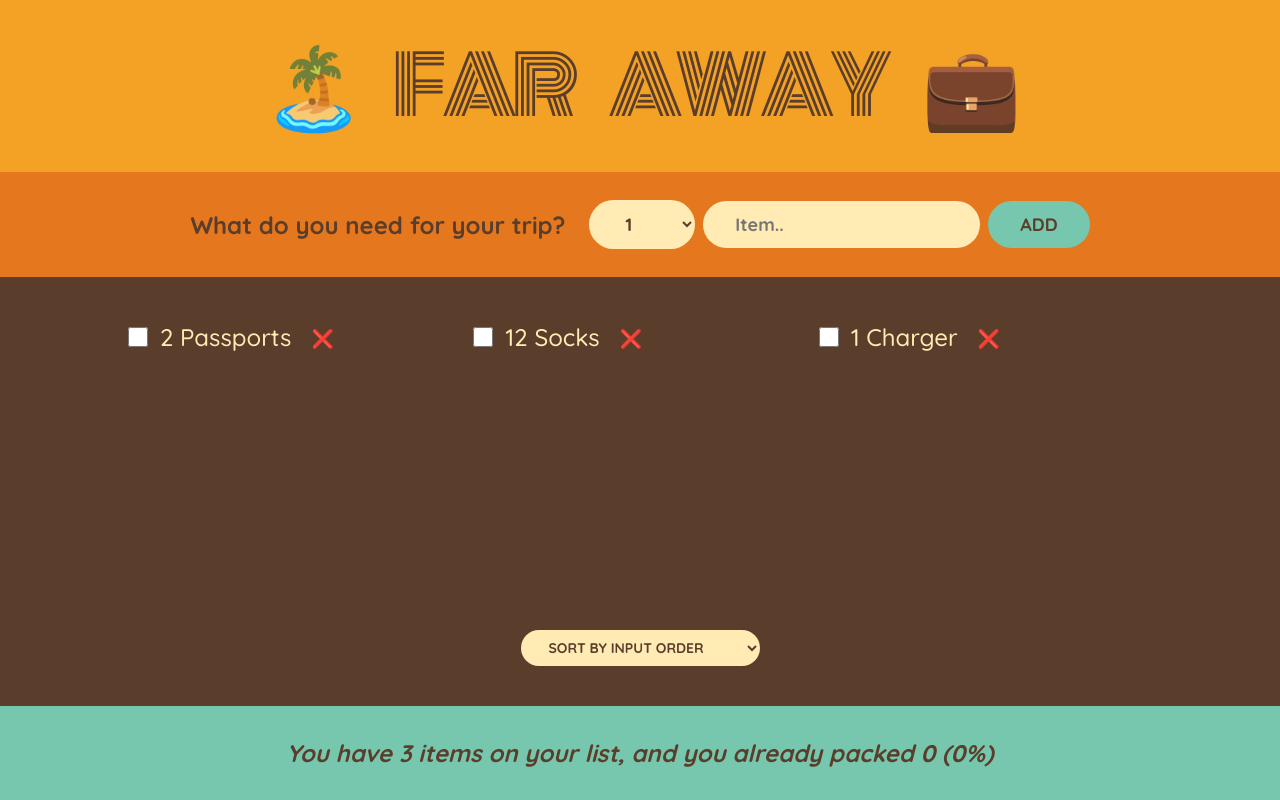
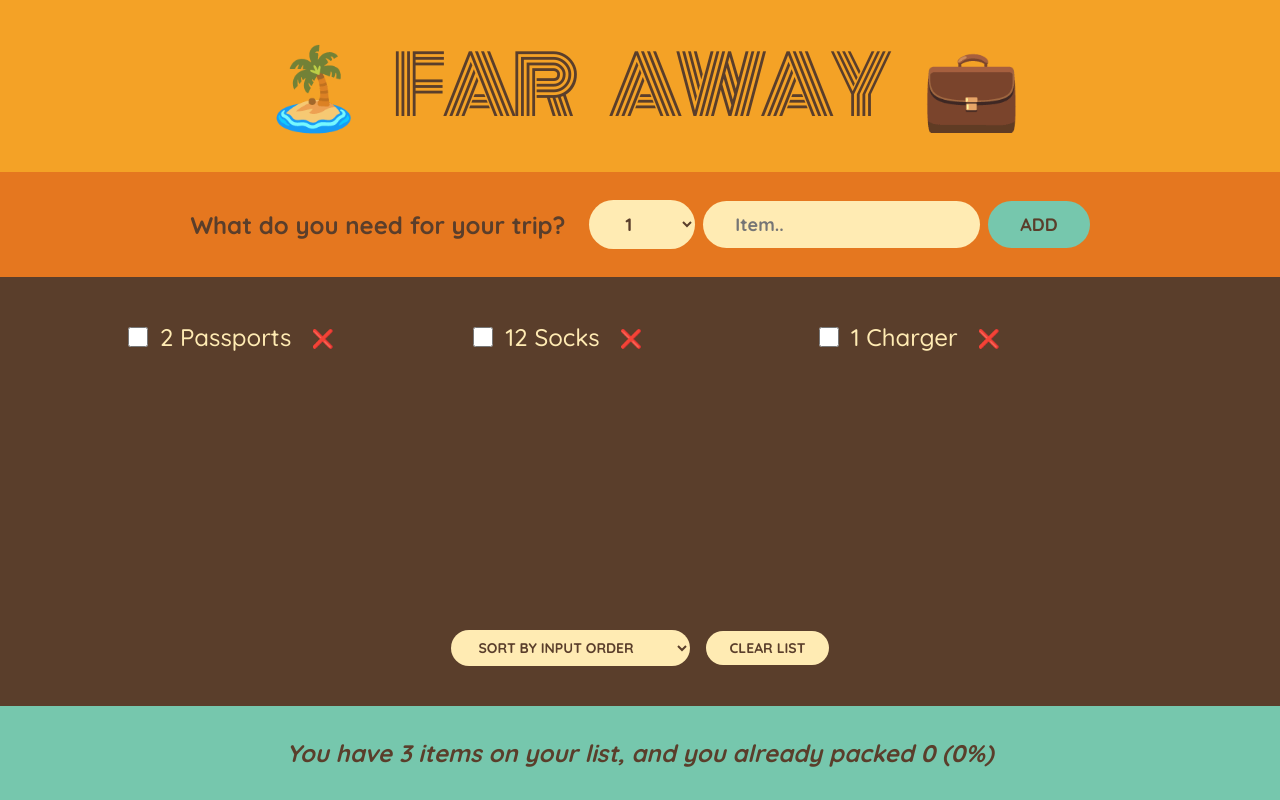
Before and after one commit to Amjadshaik14/React-Projects-, a React (Vite) app in the folder Trip to-do list/: page / in a window 1280 px wide. Built offline with nearby package versions, Linux system fonts and the light colour scheme.

Commit message:
Added the feature of clearing the list with confirmation

```diff
--- a/Trip to-do list/src/App.jsx
+++ b/Trip to-do list/src/App.jsx
@@ -16,6 +16,13 @@
       )
     );
   }
+  function handleClearList() {
+    const confirmed = window.confirm(
+      "Are you sure you want to delete all the items?"
+    );
+
+    if (confirmed) setItems([]);
+  }
   return (
     <div className="app">
       <Logo />
@@ -24,6 +31,7 @@
         items={items}
         onDeleteItem={handleDeleteItem}
         onToggleItem={handleToggleItem}
+        onClearList={handleClearList}
       />
       <Stats items={items} />
     </div>
@@ -77,7 +85,7 @@
     </form>
   );
 }
-function PackingList({ items, onDeleteItem, onToggleItem }) {
+function PackingList({ items, onDeleteItem, onToggleItem, onClearList }) {
   const [sortBy, setSortBy] = useState("input");
   let sortedItems;
 
@@ -109,6 +117,7 @@
           <option value="description">Sort by description</option>
           <option value="packed">Sort by packed status</option>
         </select>
+        <button onClick={onClearList}>Clear list</button>
       </div>
     </div>
   );
```
